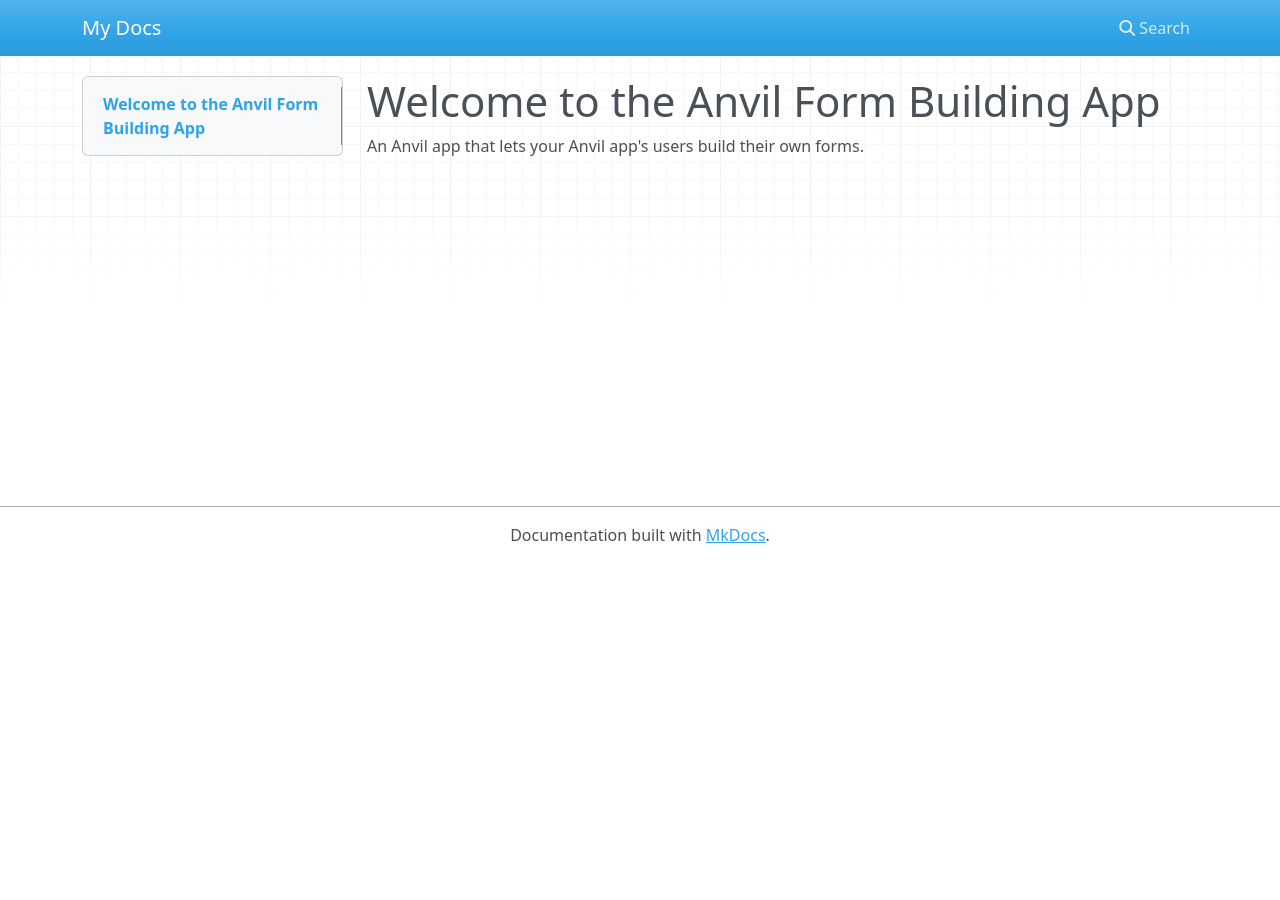
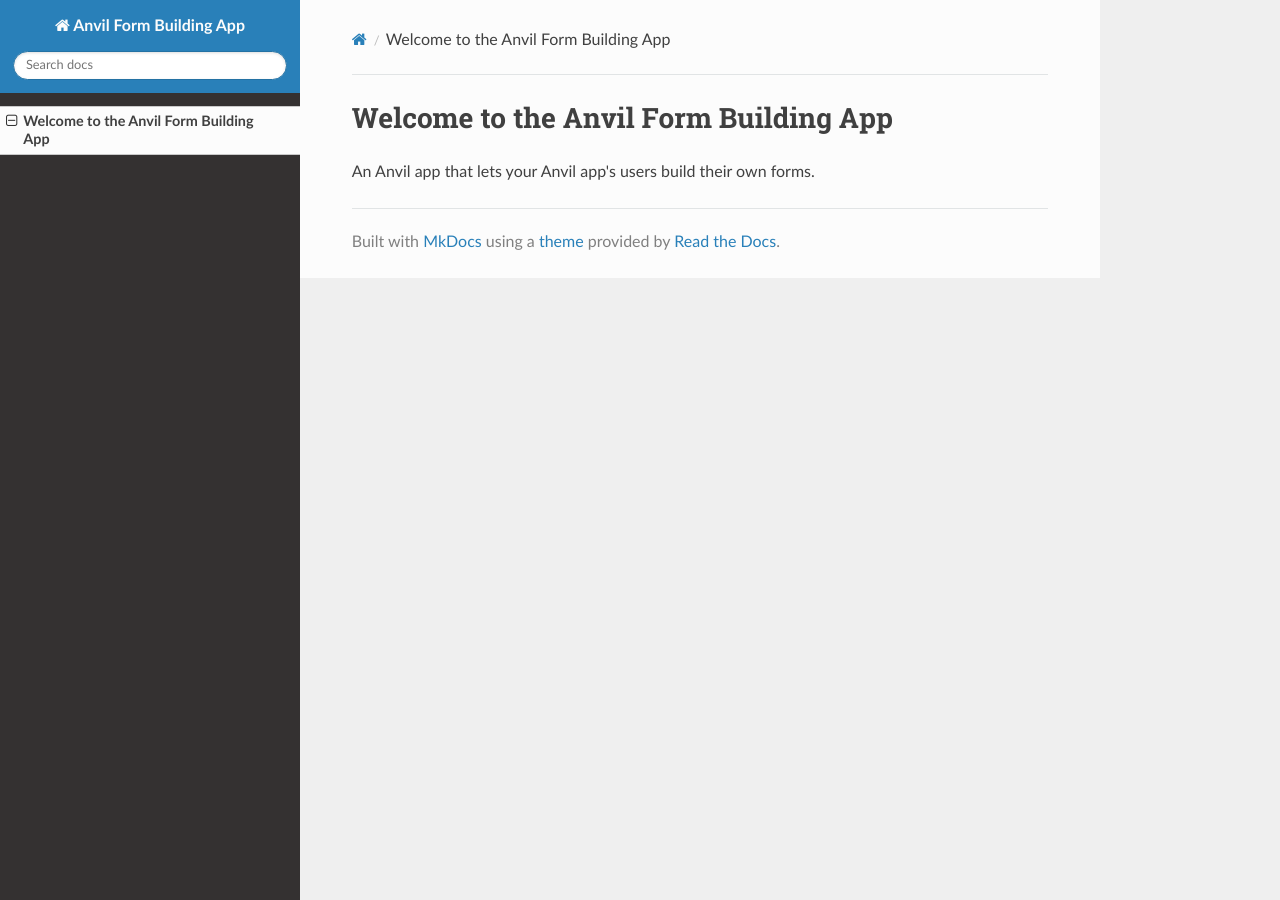
Before and after one commit to coding-with-ryan/anvil-form-builder-app, an MkDocs documentation site: the page built from docs/index.md, in a window 1280 px wide. Built offline with MkDocs 1.6.1, drawn with Linux system fonts in a browser that asks for light colours; nearby versions of some CDN libraries.

Commit message:
Configured readthedocs to use mkdocs

```diff
--- a/mkdocs.yml
+++ b/mkdocs.yml
@@ -1 +1,9 @@
-site_name: My Docs
+site_name: Anvil Form Building App
+
+theme:
+    name: readthedocs
+
+hljs_languages:
+        - yaml
+        - python
+        - javascript
```
Also changed, not shown: .readthedocs.yaml (added, +14 -0 lines).
